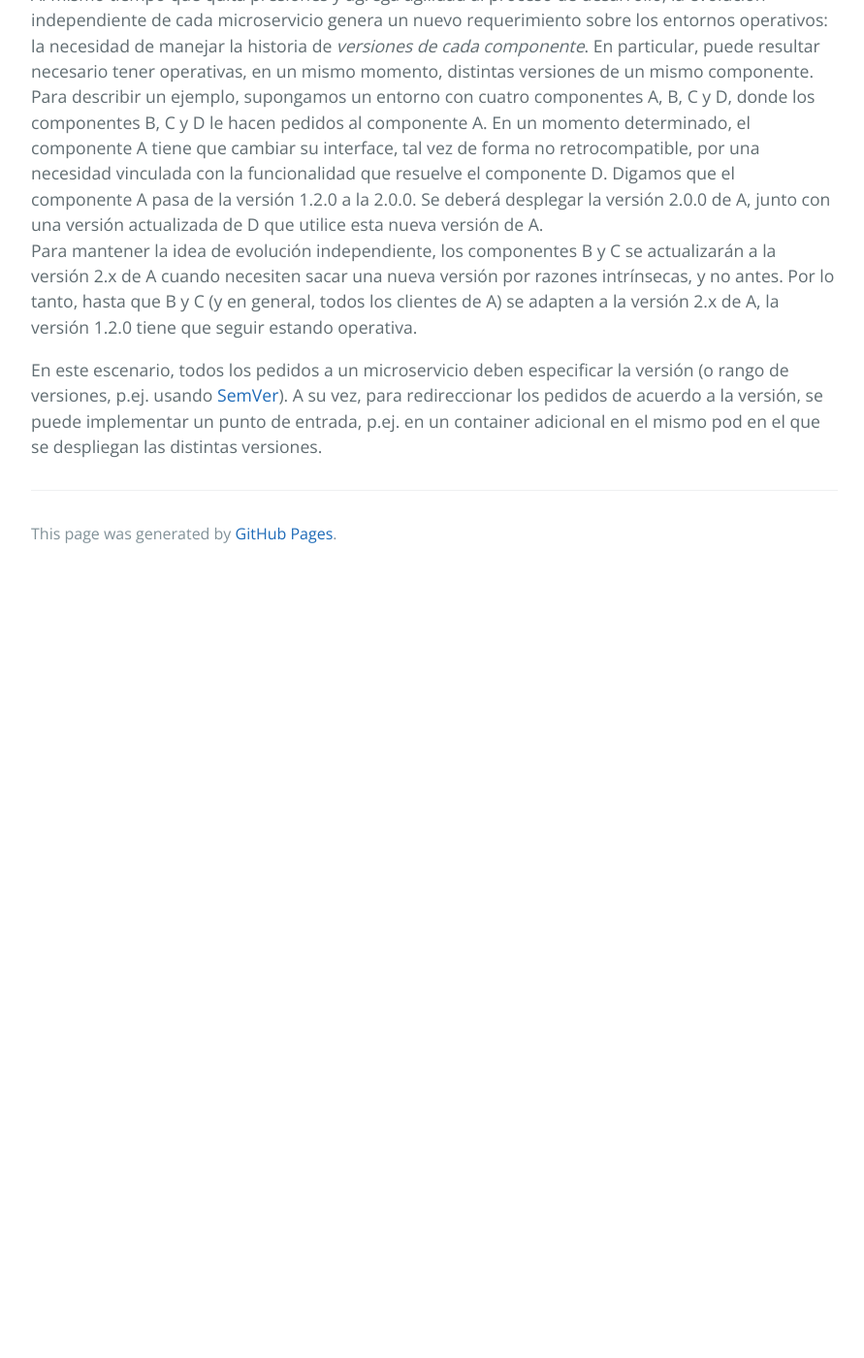
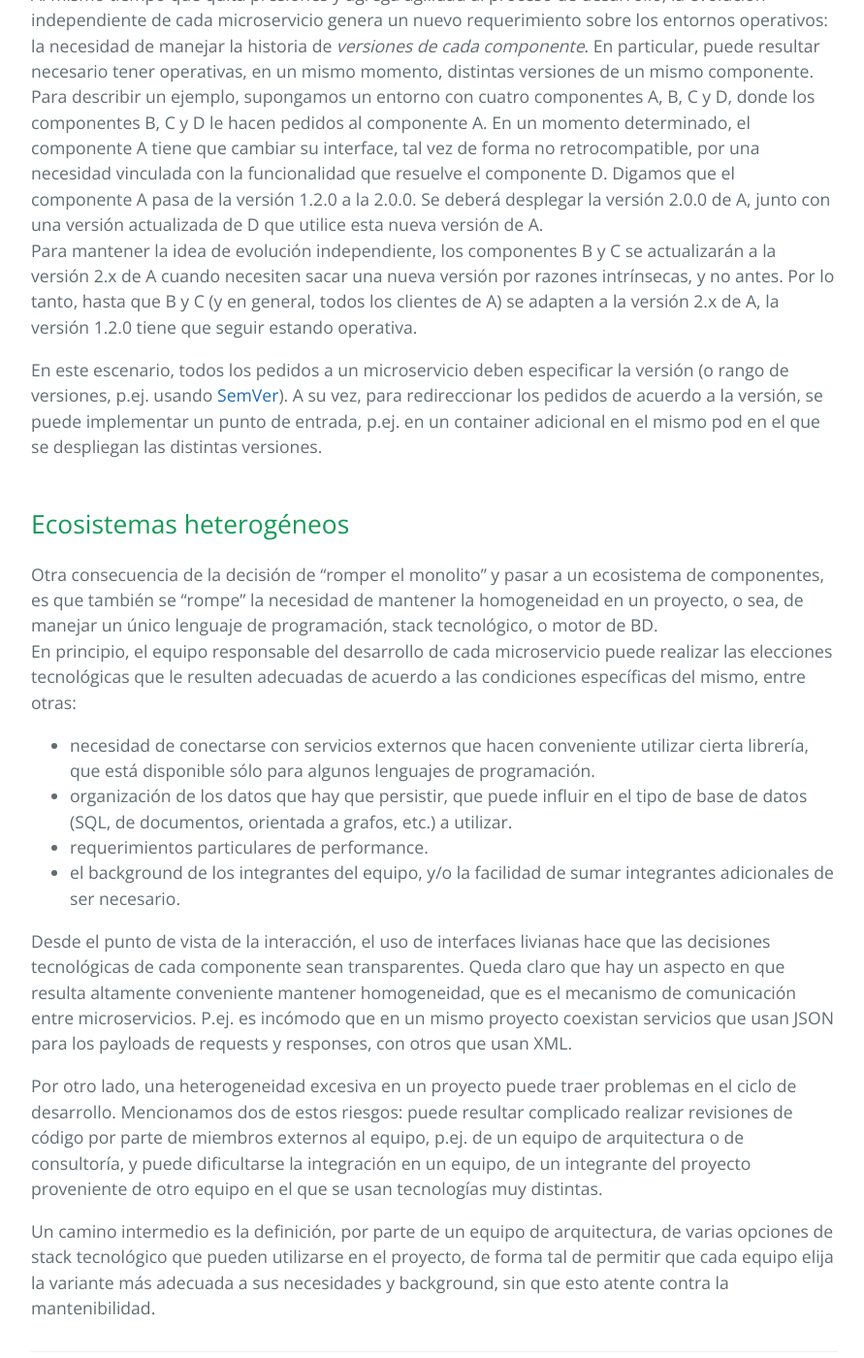
Before and after one commit to clombardi/bdsol-capacitacion-desarrollo, a Jekyll site: the page built from microservices/caracteristicas.md, in a window 1280 px wide and 1400 px high, scrolled down 2617 px. Shown: the whole window at 97% size, without its empty margins (192-1083 px from the left). Built offline with Jekyll 4.4.1, drawn with Linux system fonts in a browser that asks for light colours; our own code applies the rules of GitHub Pages for plain Markdown files; before the commit the page ends 3211 px from its top, so only the background shows below that.

Commit message:
microservicios - caracteristicas - falta uno!!

```diff
--- a/microservices/caracteristicas.md
+++ b/microservices/caracteristicas.md
@@ -53,3 +53,19 @@ Se deberá desplegar la versión 2.0.0 de A, junto con una versión actualizada
 Para mantener la idea de evolución independiente, los componentes B y C se actualizarán a la versión 2.x de A cuando necesiten sacar una nueva versión por razones intrínsecas, y no antes. Por lo tanto, hasta que B y C (y en general, todos los clientes de A) se adapten a la versión 2.x de A, la versión 1.2.0 tiene que seguir estando operativa.
 
 En este escenario, todos los pedidos a un microservicio deben especificar la versión (o rango de versiones, p.ej. usando [SemVer](https://semver.org/)). A su vez, para redireccionar los pedidos de acuerdo a la versión, se puede implementar un punto de entrada, p.ej. en un container adicional en el mismo pod en el que se despliegan las distintas versiones.
+
+
+## Ecosistemas heterogéneos
+Otra consecuencia de la decisión de "romper el monolito" y pasar a un ecosistema de componentes, es que también se "rompe" la necesidad de mantener la homogeneidad en un proyecto, o sea, de manejar un único lenguaje de programación, stack tecnológico, o motor de BD.
+En principio, el equipo responsable del desarrollo de cada microservicio puede realizar las elecciones tecnológicas que le resulten adecuadas de acuerdo a las condiciones específicas del mismo, entre otras:
+- necesidad de conectarse con servicios externos que hacen conveniente utilizar cierta librería, que está disponible sólo para algunos lenguajes de programación.
+- organización de los datos que hay que persistir, que puede influir en el tipo de base de datos (SQL, de documentos, orientada a grafos, etc.) a utilizar.
+- requerimientos particulares de performance.
+- el background de los integrantes del equipo, y/o la facilidad de sumar integrantes adicionales de ser necesario.
+
+Desde el punto de vista de la interacción, el uso de interfaces livianas hace que las decisiones tecnológicas de cada componente sean transparentes. Queda claro que hay un aspecto en que resulta altamente conveniente mantener homogeneidad, que es el mecanismo de comunicación entre microservicios. P.ej. es incómodo que en un mismo proyecto coexistan  servicios que usan JSON para los payloads de requests y responses, con otros que usan XML.
+
+Por otro lado, una heterogeneidad excesiva en un proyecto puede traer problemas en el ciclo de desarrollo.
+Mencionamos dos de estos riesgos: puede resultar complicado realizar revisiones de código por parte de miembros externos al equipo, p.ej. de un equipo de arquitectura o de consultoría, y puede dificultarse la integración en un equipo, de un integrante del proyecto proveniente de otro equipo en el que se usan tecnologías muy distintas.
+
+Un camino intermedio es la definición, por parte de un equipo de arquitectura, de varias opciones de stack tecnológico que pueden utilizarse en el proyecto, de forma tal de permitir que cada equipo elija la variante más adecuada a sus necesidades y background, sin que esto atente contra la mantenibilidad.
```
